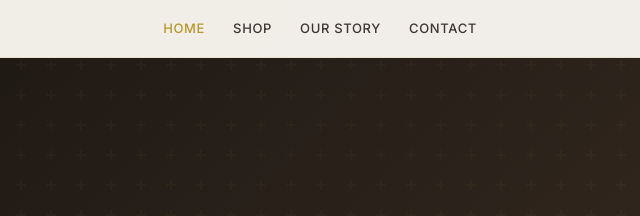
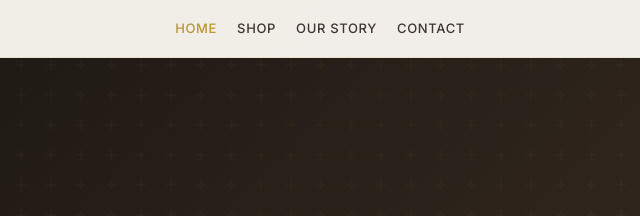
Before and after one commit to ethancole-tech/Zain-Elegance, a plain HTML site: page index.html in a window 1280 px wide. Shown: the top 216 px of the page, 254-894 px from the left. Drawn offline with nearby package versions, Linux system fonts and the light colour scheme.

Commit message:
Reduce gap between navigation links

```diff
--- a/assets/css/style.css
+++ b/assets/css/style.css
@@ -77,7 +77,7 @@
 }
 .nav-logo span { color: var(--gold); }
 .nav-links {
-  display: flex; gap: 28px; align-items: center;
+  display: flex; gap: 20px; align-items: center;
 }
 .nav-links a {
   font-size: 13px; font-weight: 500; letter-spacing: .05em;
```
